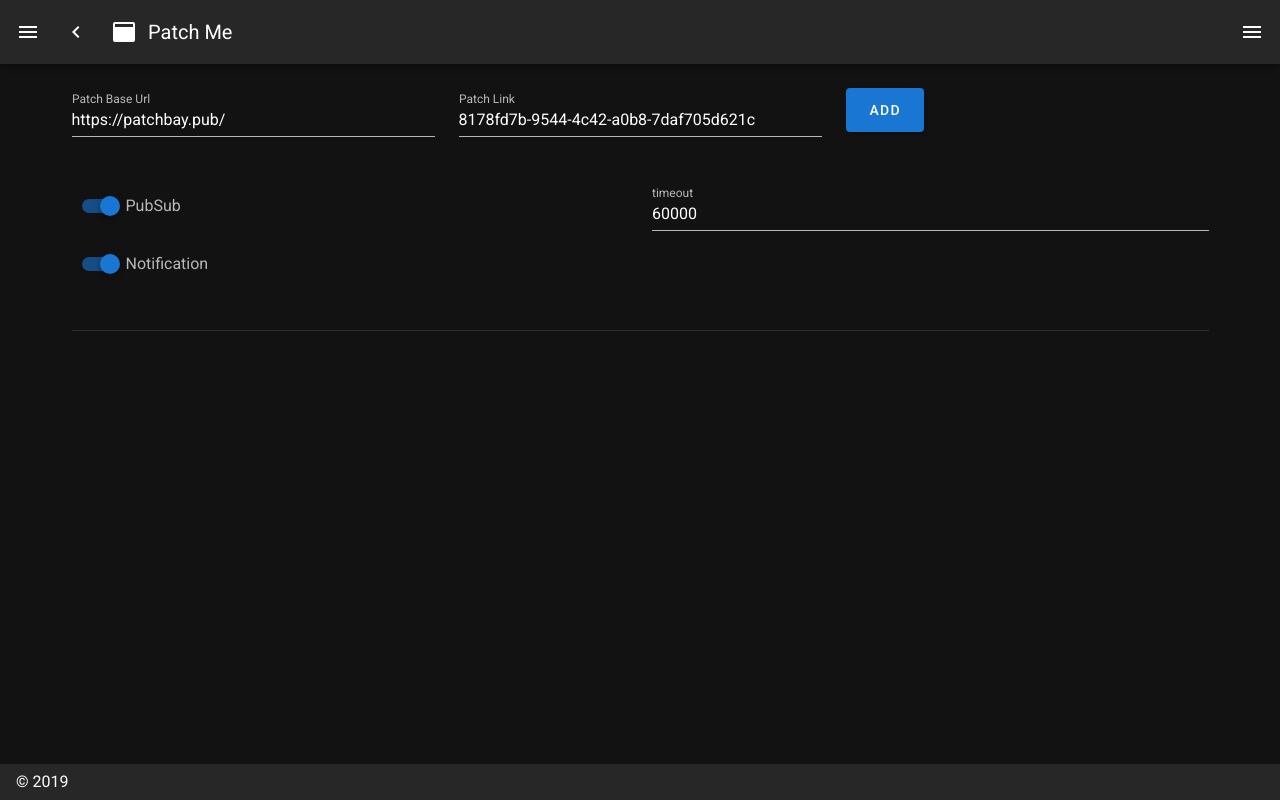
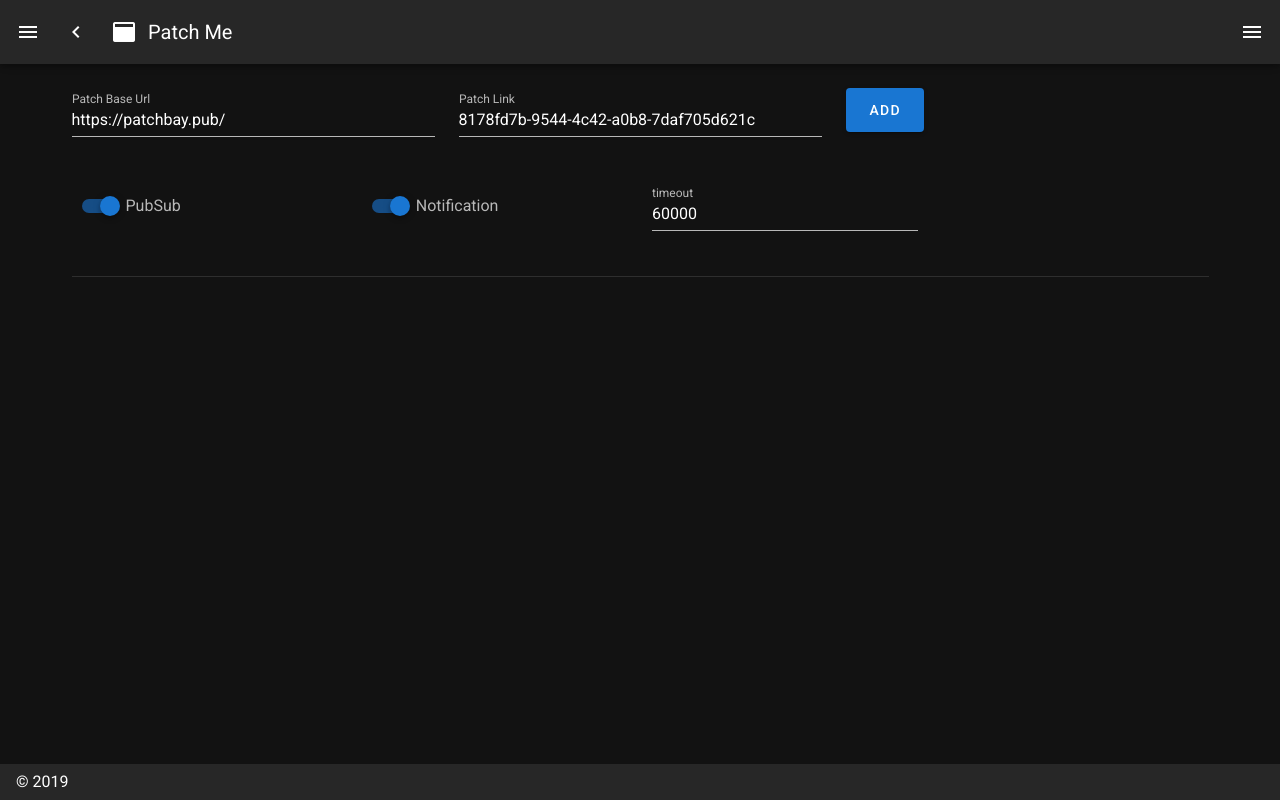
Before and after one commit to VictorioBerra/patch-me, a Nuxt app: page / in a window 1280 px wide. Built offline with nearby package versions, Linux system fonts and the light colour scheme; what vue-moment, vue-native-notification would draw is missing.

Commit message:
fix(index): More form layout fixes.

```diff
--- a/pages/index.vue
+++ b/pages/index.vue
@@ -37,14 +37,19 @@
     <v-row>
         <v-col
           cols="12"
-          md="6"
+        md="3"
         >
           <v-switch v-model="pubSub" class="ma-2" label="PubSub"></v-switch>
+      </v-col>
+      <v-col
+        cols="12"
+        md="3"
+      >
           <v-switch v-model="notification" class="ma-2" label="Notification"></v-switch>
       </v-col>
         <v-col
           cols="12"
-          md="6"
+          md="3"
         >
         <v-text-field
           v-model="timeout"
```
